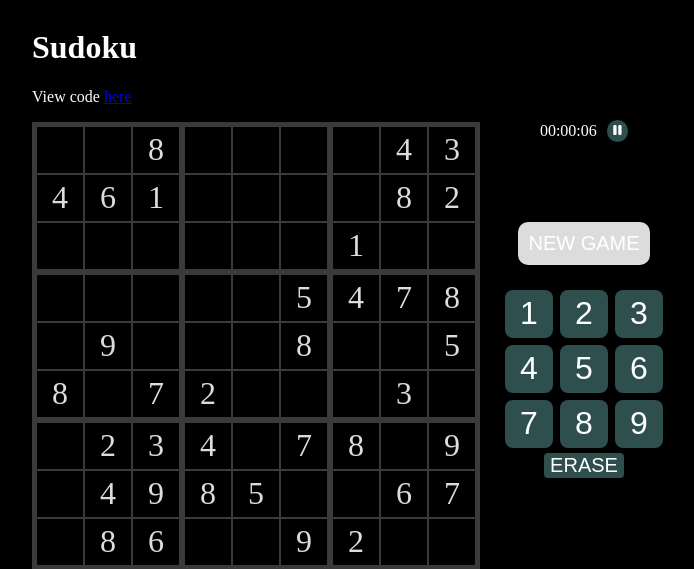
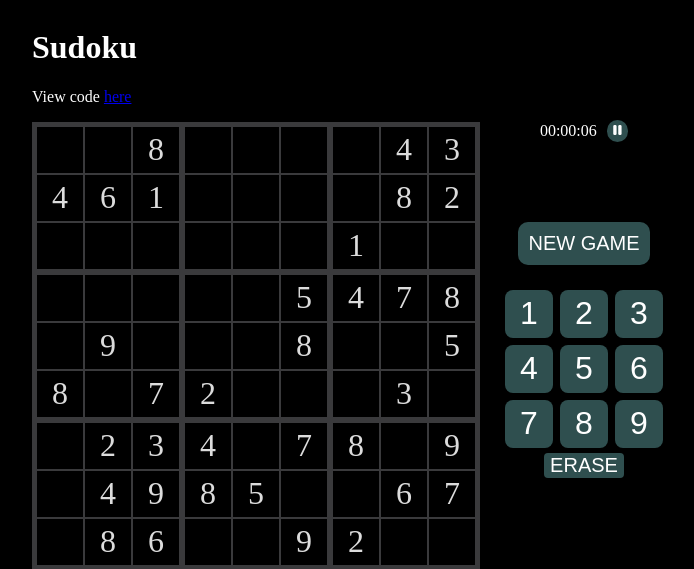
Before and after one commit to ap3120/sudoku, a PHP site: page / in a window 1280 px wide. Shown: the top 569 px of the page, without its empty margins (290-984 px from the left). Run offline with PHP 8.4, Linux system fonts and the light colour scheme; some libraries are stand-ins or nearby versions.

Commit message:
new color

```diff
--- a/css/style.css
+++ b/css/style.css
@@ -82,7 +82,7 @@
     border-radius:10px;
     border: none;
     color:#FFFFFF;
-    background-color: gainsboro;
+    background-color: #2f4f4f;
     padding: 10px;
     font-size:20px;
 }
```
Also changed, not shown: 1 other file.
